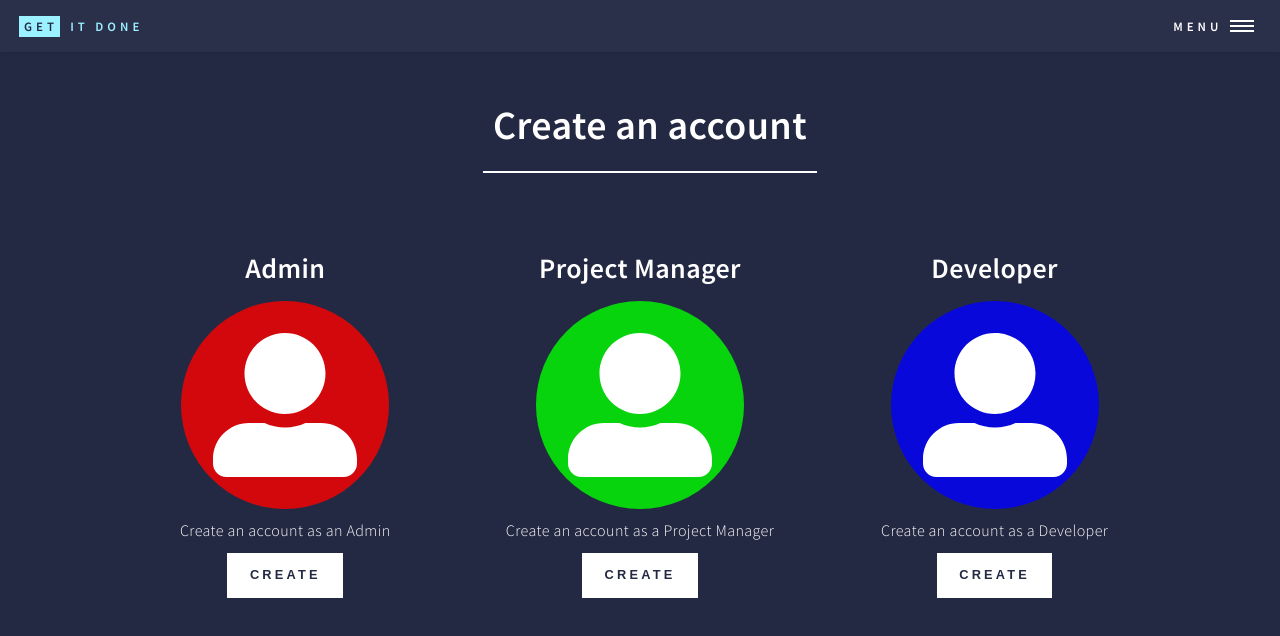
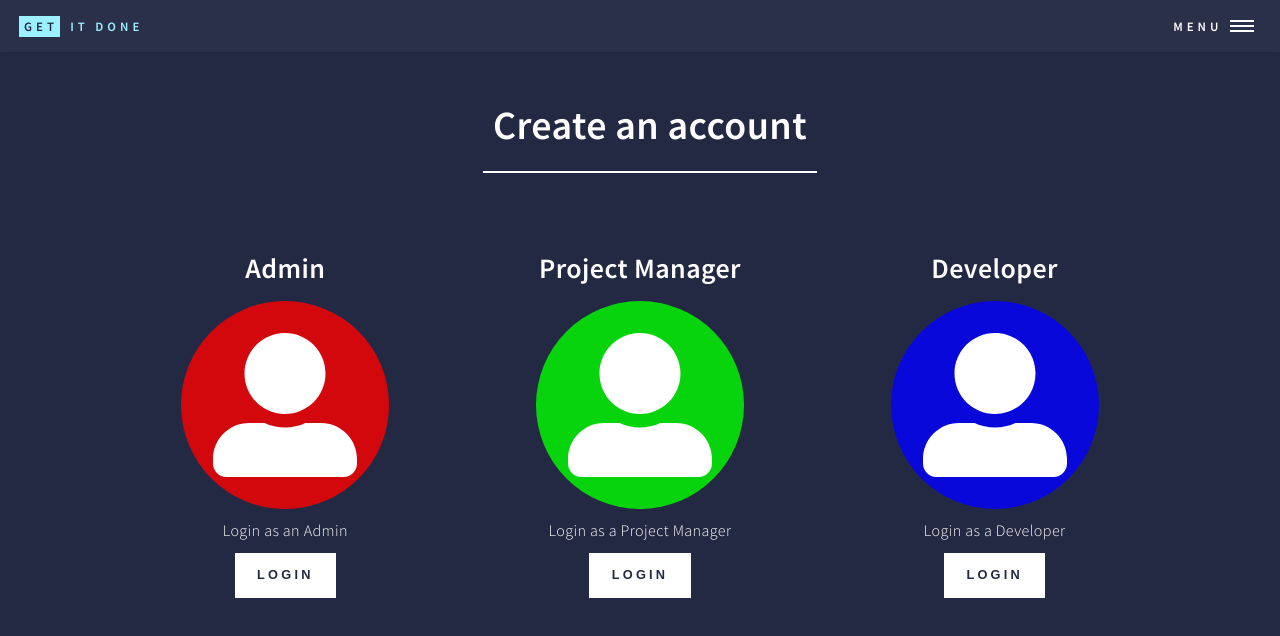
Before and after one commit to marzouk2002/GetItDone, a React (Create React App) app in the folder client/: page /register in a window 1280 px wide. Shown: the top 636 px of the page. Built offline with nearby package versions, Linux system fonts and the light colour scheme.

Commit message:
options component work as well for login

```diff
--- a/client/src/components/Register.js
+++ b/client/src/components/Register.js
@@ -13,7 +13,7 @@ function Register() {
                     <h1>Create an account</h1>
             </header>
             <main>
-                { selectedTitle ? <Form selectedTitle={selectedTitle}  setSelectedTitle={setSelectedTitle}/> : <Options setSelectedTitle={setSelectedTitle}/> }
+                { selectedTitle ? <Form selectedTitle={selectedTitle}  setSelectedTitle={setSelectedTitle}/> : <Options register={false} setSelectedTitle={setSelectedTitle}/> }
             </main>
         </>
     )
--- a/client/src/components/layout/Options.js
+++ b/client/src/components/layout/Options.js
@@ -3,7 +3,7 @@ import { FontAwesomeIcon } from '@fortawesome/react-fontawesome'
 import { faUserAlt } from '@fortawesome/free-solid-svg-icons'
 import { motion } from 'framer-motion'
 
-function Options({ setSelectedTitle }) {
+function Options({ setSelectedTitle, register }) {
 
     const handleChoice = (e) => {
         setSelectedTitle(e.target.value)
@@ -18,8 +18,8 @@ function Options({ setSelectedTitle }) {
                                 transition={{delay: 0.2, duration: 0.8}} className="option">
                         <h2>Admin</h2>
                         <FontAwesomeIcon className='user-icon' icon={faUserAlt}/>
-                        <p>Create an account as an Admin</p>
-                        <button className="button primary" onClick={handleChoice} value="Admin">Create</button>
+                        <p>{ register ? 'Create an account' : 'Login'} as an Admin</p>
+                        <button className="button primary" onClick={handleChoice} value="Admin">{ register ? 'Create' : 'Login'}</button>
                     </motion.div>
                 </div>
                 <div className="col-4 col-12-medium color-icons" style= {center_stuf}>
@@ -28,8 +28,8 @@ function Options({ setSelectedTitle }) {
                                 transition={{delay: 0.3, duration: 0.7}} className="option">
                         <h2>Project Manager</h2>
                         <FontAwesomeIcon className='user-icon' icon={faUserAlt}/>
-                        <p>Create an account as a Project Manager</p>
-                        <button className="button primary" onClick={handleChoice} value="Project Manager">Create</button>
+                        <p>{ register ? 'Create an account' : 'Login'} as a Project Manager</p>
+                        <button className="button primary" onClick={handleChoice} value="Project Manager">{ register ? 'Create' : 'Login'}</button>
                     </motion.div>
                 </div>
                 <div className="col-4 col-12-medium color-icons" style= {center_stuf}>
@@ -38,8 +38,8 @@ function Options({ setSelectedTitle }) {
                                 transition={{delay: 0.4, duration: 0.6}} className="option">
                         <h2>Developer</h2>
                         <FontAwesomeIcon className='user-icon' icon={faUserAlt}/>
-                        <p>Create an account as a Developer</p>
-                        <button className="button primary" onClick={handleChoice} value="Developer">Create</button>
+                        <p>{ register ? 'Create an account' : 'Login'} as a Developer</p>
+                        <button className="button primary" onClick={handleChoice} value="Developer">{ register ? 'Create' : 'Login'}</button>
                     </motion.div>
                 </div>
             </div>
```
